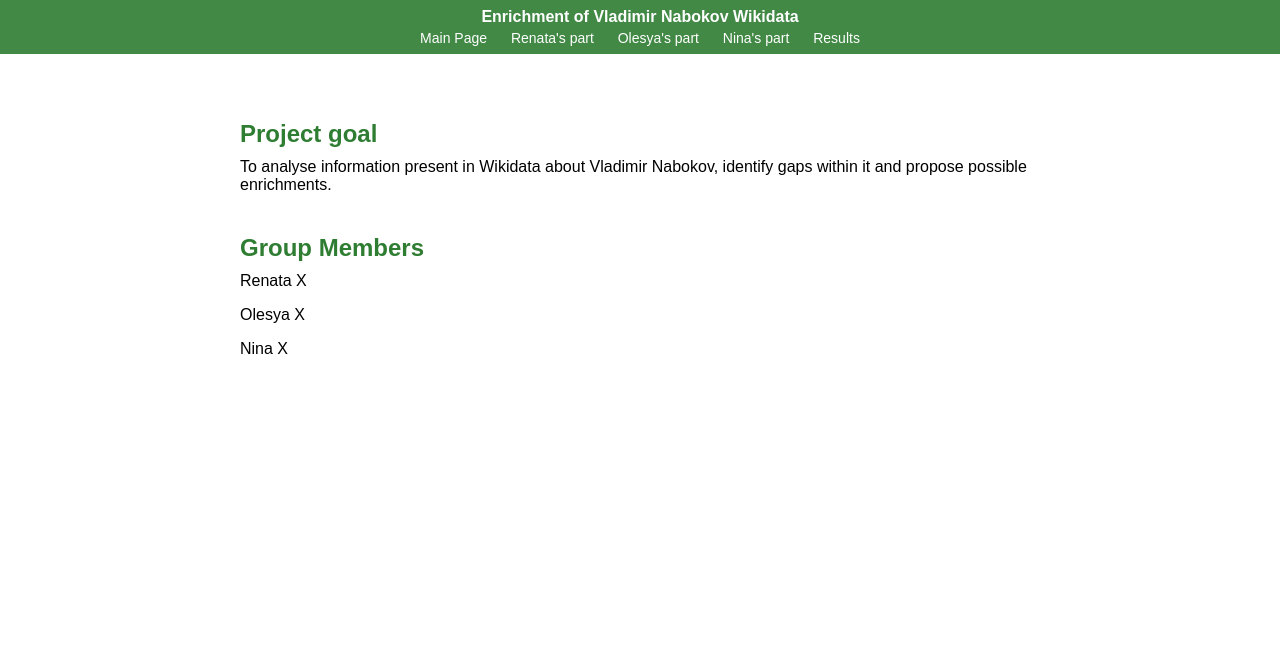
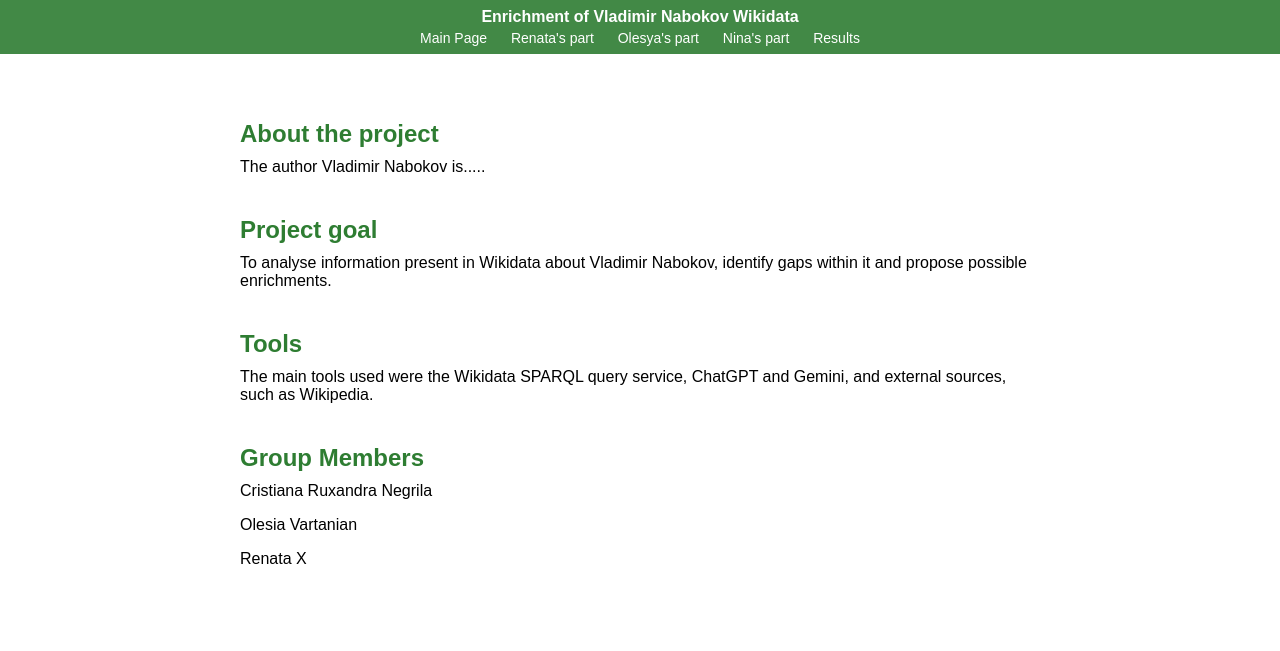
Before and after one commit to informatics-uni/10.09-exam, a plain HTML site: page index.html in a window 1280 px wide. Drawn offline with Linux system fonts and the light colour scheme.

Commit message:
index.html

```diff
--- a/index.html
+++ b/index.html
@@ -79,18 +79,27 @@
       <a href="Results.html">Results</a>
     </nav>
   </header>
+ <main>
+    <section>
+      <h2>About the project</h2>
+      <p>The author Vladimir Nabokov is..... </p>
+    </section>
 
-  <main>
     <section>
       <h2>Project goal</h2>
       <p>To analyse information present in Wikidata about Vladimir Nabokov, identify gaps within it and propose possible enrichments.</p>
     </section>
 
     <section>
+      <h2>Tools</h2>
+      <p>The main tools used were the Wikidata SPARQL query service, ChatGPT and Gemini, and external sources, such as Wikipedia. </p>
+    </section>
+
+    <section>
       <h2>Group Members</h2>
+      <p>Cristiana Ruxandra Negrila</p>
+      <p>Olesia Vartanian</p>
       <p>Renata X</p>
-      <p>Olesya X</p>
-      <p>Nina X</p>
     </section>
   </main>
 
```
